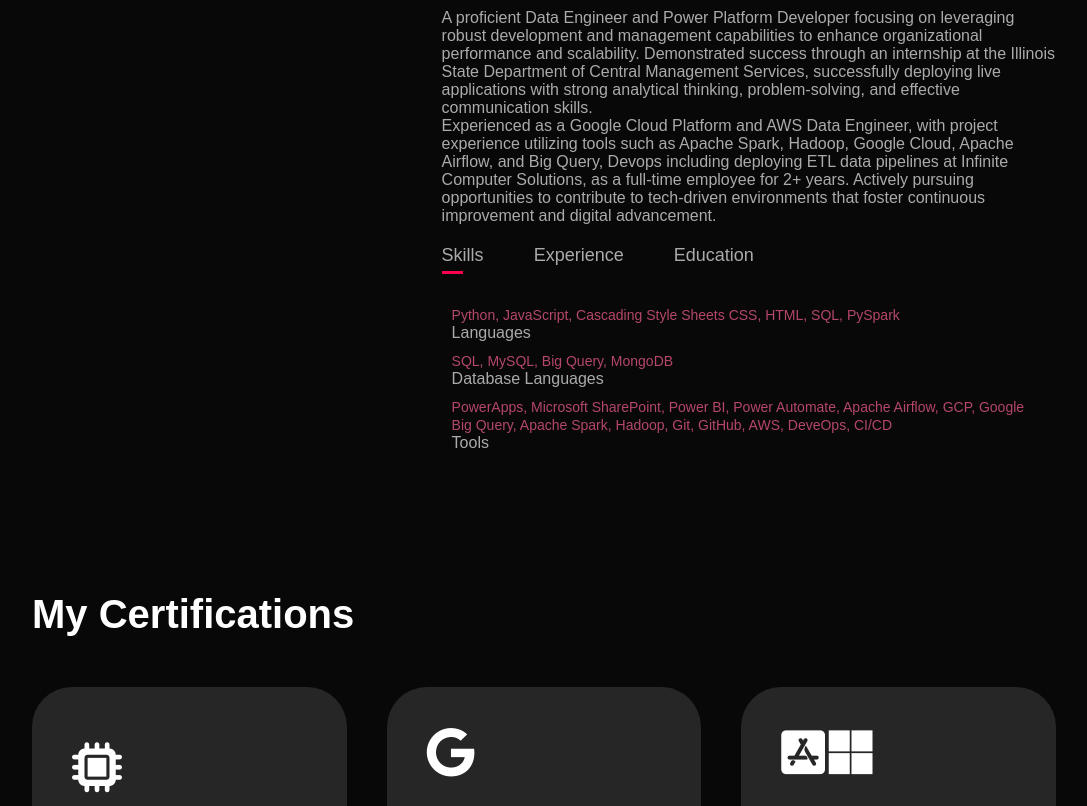
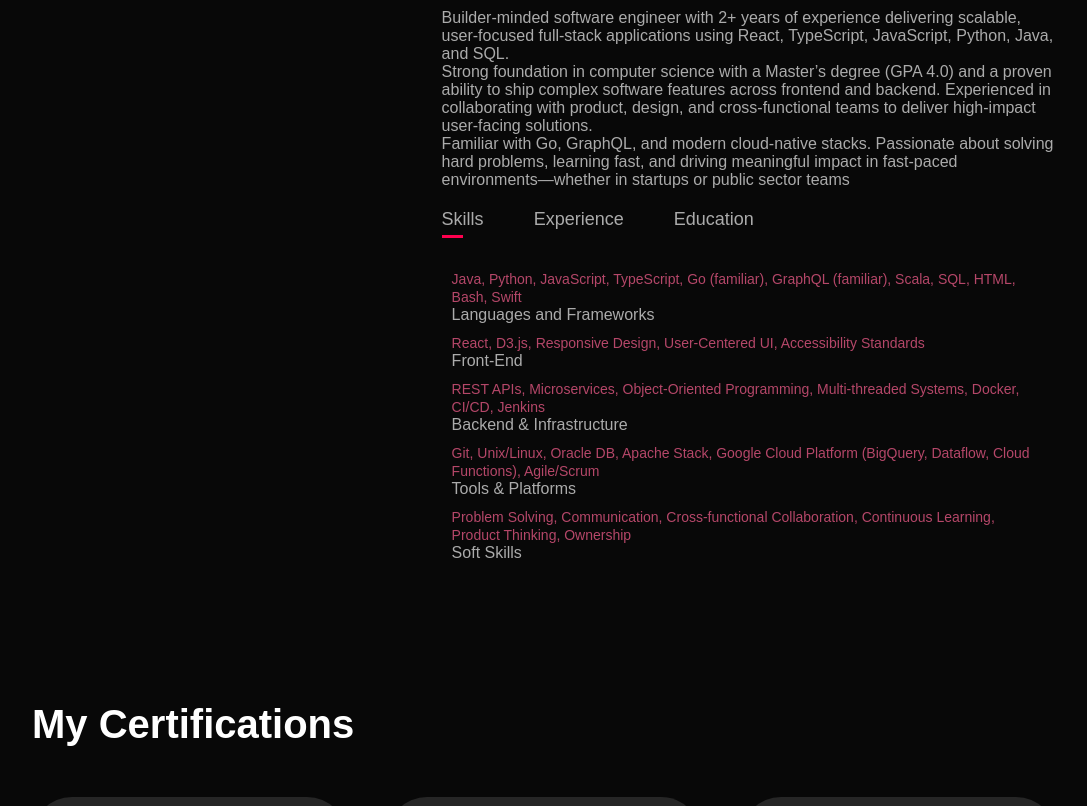
Before and after one commit to ritheshr/portfolio2, a plain HTML site: page index.html in a window 1280 px wide. Shown: the part 926-1732 px from the top of the page, without its empty margins (96-1183 px from the left). Drawn offline with Linux system fonts and the light colour scheme.

Commit message:
Update index.html

```diff
--- a/index.html
+++ b/index.html
@@ -31,7 +31,7 @@
             <i class="fas fa-bars" onclick="openmenu()"></i>
         </nav>
         <div class="header-text">
-            <p>Data Engineer/Power Platform Developer</p>
+            <p>Software Engineer/Power Platform Developer</p>
             <h1> Hi, I'm <span>Rithesh</span><br>Raja From Charlotte, NC, USA</h1>
         </div>
     </div>
@@ -45,8 +45,9 @@
             </div>
             <div class="about-col-2">
                 <h1 class="sub-title">About Me</h1>
-                <p> A proficient Data Engineer and Power Platform Developer focusing on leveraging robust development and management capabilities to enhance organizational performance and scalability. Demonstrated success through an internship at the Illinois State Department of Central Management Services, successfully deploying live applications with strong analytical thinking, problem-solving, and effective communication skills.
-<br>Experienced as a Google Cloud Platform and AWS Data Engineer, with project experience utilizing tools such as Apache Spark, Hadoop, Google Cloud, Apache Airflow, and Big Query, Devops including deploying ETL data pipelines at Infinite Computer Solutions, as a full-time employee for 2+ years. Actively pursuing opportunities to contribute to tech-driven environments that foster continuous improvement and digital advancement.
+                <p> Builder-minded software engineer with 2+ years of experience delivering scalable, user-focused full-stack applications using React, TypeScript, JavaScript, Python, Java, and SQL.
+                    <br>Strong foundation in computer science with a Master’s degree (GPA 4.0) and a proven ability to ship complex software features across frontend and backend. Experienced in collaborating with product, design, and cross-functional teams to deliver high-impact user-facing solutions.
+                    <br>Familiar with Go, GraphQL, and modern cloud-native stacks. Passionate about solving hard problems, learning fast, and driving meaningful impact in fast-paced environments—whether in startups or public sector teams
 </p>
 
                    <div class="tab-titles">
@@ -56,52 +57,40 @@
                    </div>
                    <div class="tab-contents active-tab" id="skills">
                     <ul>
-                        <li><span>Python, JavaScript, Cascading Style Sheets CSS, HTML, SQL, PySpark</span><br>Languages</li>
-                        <li><span>SQL, MySQL, Big Query, MongoDB</span><br>Database Languages</li>
-                        <li><span>PowerApps, Microsoft SharePoint, Power BI, Power Automate, Apache Airflow, GCP, Google Big Query, Apache Spark, Hadoop, Git, GitHub, AWS, DeveOps, CI/CD</span><br>Tools</li>
+                        <li><span>Java, Python, JavaScript, TypeScript, Go (familiar), GraphQL (familiar), Scala, SQL, HTML, Bash, Swift</span><br>Languages and Frameworks</li>
+                        <li><span>React, D3.js, Responsive Design, User-Centered UI, Accessibility Standards</span><br>Front-End</li>
+                        <li><span>REST APIs, Microservices, Object-Oriented Programming, Multi-threaded Systems, Docker, CI/CD, Jenkins</span><br>Backend & Infrastructure</li>
+                        <li><span>Git, Unix/Linux, Oracle DB, Apache Stack, Google Cloud Platform (BigQuery, Dataflow, Cloud Functions), Agile/Scrum</span><br>Tools & Platforms</li>
+                        <li><span>Problem Solving, Communication, Cross-functional Collaboration, Continuous Learning, Product Thinking, Ownership</span><br>Soft Skills</li>
                     </ul>
                    </div>
                    <div class="tab-contents" id="experience">
                     <ul>
-                        <li><span>Infinite Computer Solutions (July 2021- July 2023) 2 Years</span><br><b>Data Engineer/Data Analyst</b>
-                <br>• Designed and implemented scalable data architectures on Google Cloud Platform, including BigQuery, Cloud Storage, Cloud Pub/Sub, and Dataflow, to process and analyze large datasets efficiently.
-<br>• Developed ETL pipelines using Cloud Data Fusion and Apache Beam to extract, transform, and load data from various sources into BigQuery for real-time analytics and reporting.
-<br>• Optimized and managed BigQuery data models, ensuring performance tuning, efficient query execution, and cost optimization.
-<br>• Collaborated with data scientists, business analysts, and cross-functional teams to define data pipelines and help with data integration for machine learning models and business intelligence reporting.
-<br>• Built and maintained robust data models and data warehousing solutions on Google Cloud Storage and BigQuery, ensuring compliance with security and governance standards.
-<br>• Automated data workflows using Cloud Composer (Airflow) for scheduled and event-driven data pipeline execution.
-<br>• Developed and maintained NoSQL databases using AWS DynamoDB and AWS Redshift to handle large-scale data processing.
-<br>• Built and managed real-time data streaming pipelines using Confluent Kafka, enabling efficient event-driven architectures.
-<br>• Automated data workflows and ETL processes using Python, improving data processing efficiency.
-<br>• Leveraged Terraform to automate cloud infrastructure provisioning, ensuring scalability and consistency.
-<br>• Managed GitHub repositories, enforced PR approval workflows, and implemented CI/CD pipelines for seamless deployment.
-<br>• Applied DevOps best practices, focusing on automation, cloud security principles, and infrastructure management to optimize system reliability and compliance.
-<br>• Implemented data security and access control mechanisms, leveraging Identity and Access Management (IAM) policies to ensure compliance with data privacy regulations.
-<br>• Created dashboards and reporting tools in Google Data Studio and Looker to visualize key metrics and provide insights to stakeholders.
-<br>• Monitored pipeline performance using Cloud Monitoring and Cloud Logging, ensuring high availability and minimizing downtime.
-<br>• Led data migration projects, transitioning on-premises data systems to GCP while ensuring minimal disruption and maintaining system integrity.
-<br>• Collaborated with DevOps teams to integrate data pipelines into CI/CD workflows for continuous deployment and integration.
-<br>• Provided ongoing support and troubleshooting for data pipelines, ensuring efficient data flow and resolving issues with performance, scalability, or data quality.
+                        <li><span>Infinite Computer Solutions (July 2021- July 2023) 2 Years</span><br><b>Software Engineer</b>
+                <br>Developed full-stack applications using Java, Python, React, and SQL to power analytics tools and AI-driven user experiences across platforms.
+<br>Collaborated with cross-functional teams, including product managers, frontend developers, and data scientists, to design and ship impactful product features.
+<br>Engineered scalable backend services and RESTful APIs, and supported frontend development using modern JavaScript frameworks.
+<br>Contributed to a dynamic, fast-paced development culture with a startup mentality—focused on delivering features that drive measurable outcomes.
+<br>Demonstrated effective written and verbal communication skills when coordinating across distributed teams and documenting system design.
+<br>Embraced continuous learning and technical growth while mentoring junior engineers and improving internal knowledge sharing.
+
 
 
                         <li><span>Illinois Department of Central Management Services(Summer Internship) (June 2024- August 2024)</span><br><b>Power Platform Developer</b>
-<br>• Worked closely with the development team to understand project requirements and developed an
-effective user-friendly app.
-<br>• Developed security-based applications using Microsoft Power Platform tools and JavaScript language.
-<br>• Created, customized, and deployed Power Apps applications to meet specific business needs, including developing forms, workflows, and interfaces.
-<br>• Designed and implemented automated workflows using Power Automate to streamline repetitive tasks and improve operational efficiency.
-<br>• Utilized Power BI to develop and maintain interactive dashboards and reports that provide actionable insights and support data-driven decision-making.
-<br>• Integrated Power Platform solutions with various data sources and services, ensuring seamless data flow and connectivity across different systems.
-<br>• Test applications and workflows to identify and resolve issues, ensure meeting functionality, reliability, and performance standards, and report the results.
-<br>• Prepared and maintained comprehensive documentation for applications, workflows, and processes to facilitate future updates and user training.
+<br>Built full-stack internal tools with JavaScript, React components, and Power Platform, improving digital workflows and user-facing interfaces.
+<br>Designed backend logic using REST APIs to support real-time data submission, enabling scalable automation of business processes.
+<br>Collaborated closely with policy teams, product management, and IT stakeholders to shape product features aligned with end-user needs.
+<br>Applied strong verbal communication skills and written documentation practices to convey technical designs to non-technical collaborators.
+<br>Took ownership from concept to deployment in an agile startup-like environment, demonstrating adaptability and growth mindset.
+
 
 
                     </ul>
                    </div>
                    <div class="tab-contents" id="education">
                     <ul>
-                        <li><span>Univeristy of Illinois At Springfield, Illinois (Graduating May 2025) </span><br>Masters in Computer Science</li>
-                        <li><span>Reva University, India (Graduated)</span><br>Bachelors of Computer Applications</li>
+                        <li><span>Univeristy of Illinois At Springfield, Illinois (Graduated May 2025) GPA: 4.0 </span><br>Masters in Computer Science</li>
+                        <li><span>Reva University, India (Graduated June 2021) GPA: 3.8</span><br>Bachelors of Computer Applications</li>
 
                     </ul>
                 </div>
```
